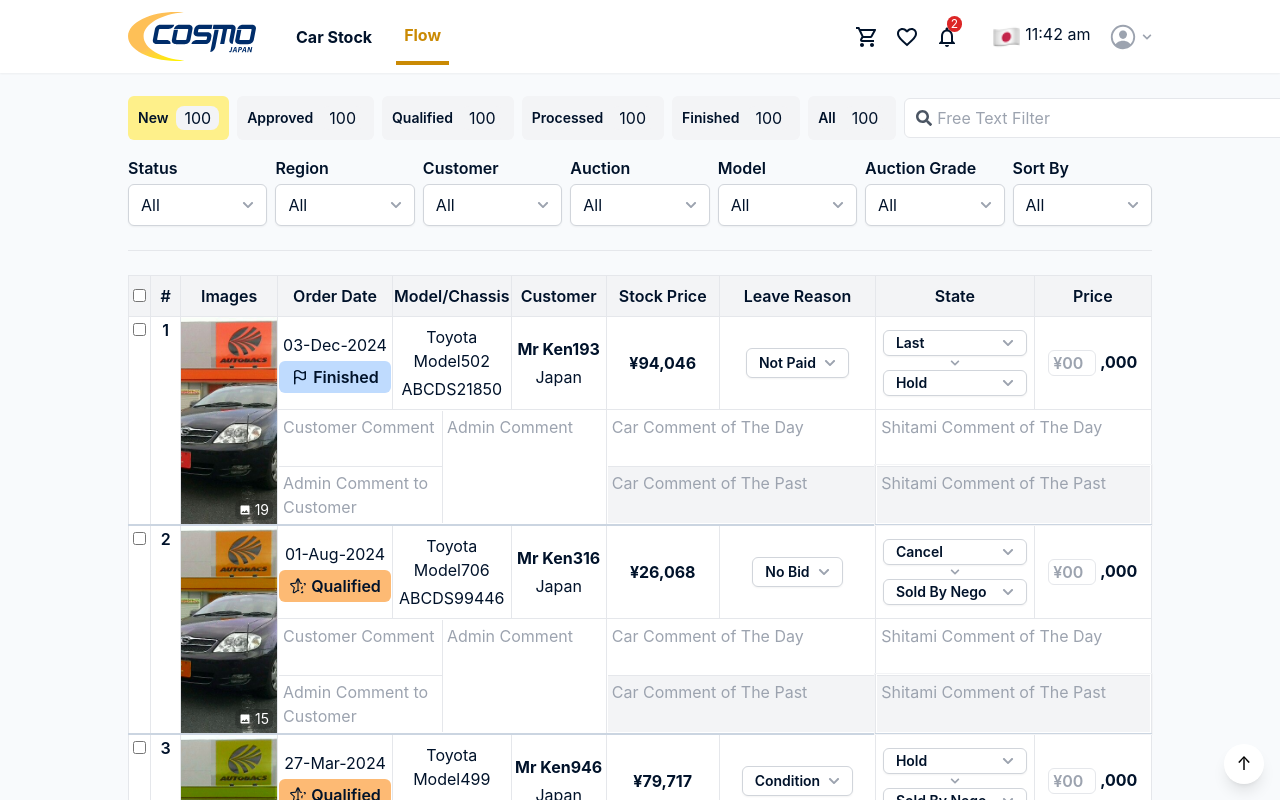
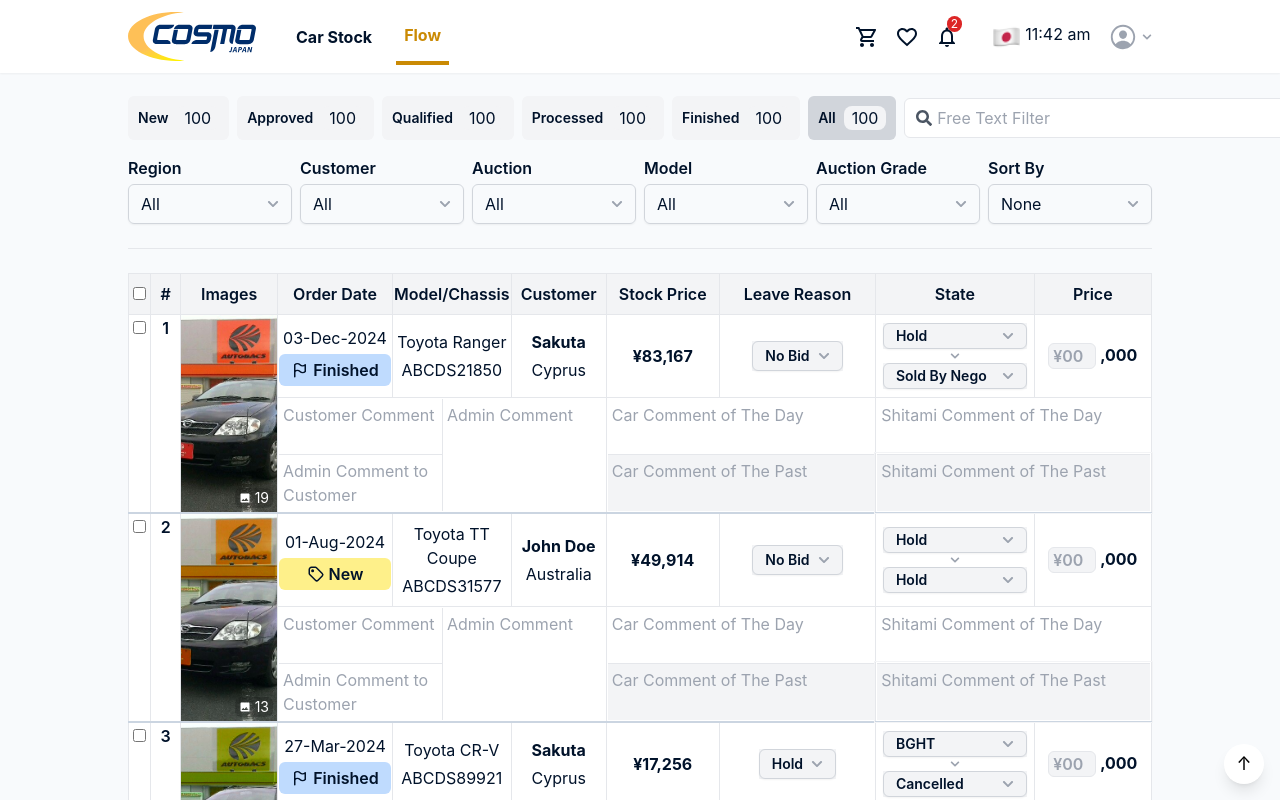
Before and after one commit to SakutaTHZ/AucNet, a React (Vite) app: page /admin in a window 1280 px wide. Shown: the top 800 px of the page. Built offline with nearby package versions, Linux system fonts and the light colour scheme.

Commit message:
updated filters

```diff
--- a/src/components/AucNetComponents/AdminComponents/AdminTableRow.tsx
+++ b/src/components/AucNetComponents/AdminComponents/AdminTableRow.tsx
@@ -136,8 +136,8 @@
         </td>
         <td className="border w-36 text-center py-2">
           <div className="flex flex-col gap-1">
-            <p className="customer font-bold">{` Mr ${car.customer}`}</p>
-            <p className="region">Japan</p>
+            <p className="customer font-bold">{`${car.customer}`}</p>
+            <p className="region">{`${car.region}`}</p>
           </div>
         </td>
         <td className="w-48 border text-center font-semibold py-2">
@@ -150,9 +150,9 @@
         <td className="w-48 border text-center font-semibold py-2">
           <DropDown
             options={conditions}
-            customClass="md:w-fit h-fit text-sm"
-            optionClass="w-fit h-fit text-sm"
-            optionBoxClass="left-0 w-fit h-fit z-50"
+            customClass="md:w-fit h-fit text-sm bg-gray-100"
+            optionClass="w-full h-fit text-sm"
+            optionBoxClass="left-0 w-fit-cus h-fit z-50"
             buttonClass="py-1"
             selected={car.leaveReason}
           />
@@ -161,7 +161,7 @@
           <div className="flex flex-col items-center gap-0.5">
             <DropDown
               options={statusSelectBefore}
-              customClass="md:w-36 h-fit text-sm"
+              customClass="md:w-36 h-fit text-sm bg-gray-100"
               optionClass="w-fit h-fit text-sm"
               optionBoxClass="left-0 w-fit h-fit z-20"
               buttonClass="py-0.5"
@@ -170,8 +170,8 @@
             <FaChevronDown size={10} className="text-gray-400" />
             <DropDown
               options={statusSelectAfter}
-              customClass="md:w-36 h-fit text-sm"
-              optionClass="w-fit h-fit text-sm"
+              customClass="md:w-36 h-fit text-sm bg-gray-100"
+              optionClass="w-fit h-fit text-sm bg-gray-100"
               optionBoxClass="left-0 w-fit h-fit z-20"
               buttonClass="py-0.5"
               selected={car.stateAfter}
@@ -182,7 +182,7 @@
           <div className="flex justify-center gap-1">
             <input
               type="text"
-              className="border w-12 px-1 rounded-md"
+              className="border w-12 px-1 rounded-md bg-gray-100"
               placeholder="¥00"
             />
             <p className="price font-bold">,000</p>
--- a/src/components/AucNetComponents/DropDown.tsx
+++ b/src/components/AucNetComponents/DropDown.tsx
@@ -8,15 +8,20 @@
   optionBoxClass?:string;
   buttonClass?:string;
   selected?:string;
+  onSelectionChange?: (selectedItems: string) => void;
 }
 
-const DropDown: React.FC<DropDownProps> = ({ selected,options, customClass,buttonClass, optionClass, optionBoxClass='right-0' }) => {
+const DropDown: React.FC<DropDownProps> = ({ selected,options, customClass,buttonClass, optionClass, optionBoxClass='right-0',
+  onSelectionChange }) => {
   const [isOpen, setIsOpen] = useState(false);
   const [selectedOption, setSelectedOption] = useState(selected?selected:options[0]);
 
   const handleOptionClick = (option: string) => {
     setSelectedOption(option);
     setIsOpen(false);
+    if (onSelectionChange) {
+      onSelectionChange(option);
+    }
   };
 
   const toggleDropdown = () => {
@@ -27,7 +32,7 @@
     <div className={`relative inline-block w-full text-left ${customClass}`}>
       <button
         onClick={toggleDropdown}
-        className={`inline-flex justify-between gap-2 text-nowrap items-center w-full bg-white border border-gray-300 hover:border-gray-400 px-3 rounded-md shadow-sm focus:outline-none ${buttonClass}`}
+        className={`inline-flex justify-between gap-2 text-nowrap items-center w-full transition-all border border-gray-300 hover:border-gray-400 px-3 rounded-md shadow-sm focus:outline-none ${buttonClass}`}
       >
         {selectedOption}
         <FaChevronDown size={12} className="text-gray-400 flex-shrink-0" />
--- /dev/null
+++ b/src/components/AucNetComponents/DropDownSearch.tsx
@@ -0,0 +1,149 @@
+import React, { ChangeEvent, useState } from "react";
+import { FaChevronDown } from "react-icons/fa";
+
+interface ListDataItem {
+  name: string;
+  count: number;
+}
+
+interface DropDownSearchProps {
+  options: ListDataItem[];
+  customClass?: string;
+  buttonClass?: string;
+  optionBoxClass?: string;
+  onSelectionChange?: (selectedItems: string[]) => void; // Callback for selected items
+}
+
+const DropDownSearch: React.FC<DropDownSearchProps> = ({
+  options,
+  customClass,
+  buttonClass,
+  optionBoxClass = "right-0",
+  onSelectionChange,
+}) => {
+  const [isOpen, setIsOpen] = useState(false);
+  const [checkedItems, setCheckedItems] = useState<string[]>([]);
+  const [searchTerm, setSearchTerm] = useState("");
+  const [isAllChecked, setIsAllChecked] = useState(true);
+
+  const filteredData = options.filter((item) =>
+    item.name.toLowerCase().includes(searchTerm.toLowerCase())
+  );
+
+  // Handle search term update
+  const handleSearchChange = (e: ChangeEvent<HTMLInputElement>) => {
+    setSearchTerm(e.target.value);
+  };
+
+  // Handle individual item check/uncheck
+  const handleCheckboxChange = (item: ListDataItem) => {
+    setCheckedItems((prev) => {
+      const newCheckedItems = prev.includes(item.name)
+        ? prev.filter((checked) => checked !== item.name)
+        : [...prev, item.name];
+
+      updateAllCheckedState(newCheckedItems);
+      notifySelectionChange(newCheckedItems);
+
+      return newCheckedItems;
+    });
+  };
+
+  // Handle "All" checkbox toggle
+  const handleAllCheckboxChange = () => {
+    const newCheckedItems = isAllChecked ? [] : options.map((item) => item.name);
+    setCheckedItems(newCheckedItems);
+    updateAllCheckedState(newCheckedItems);
+    notifySelectionChange(newCheckedItems);
+  };
+
+  // Update "All" checkbox state based on current selection
+  const updateAllCheckedState = (newCheckedItems: string[]) => {
+    setIsAllChecked(newCheckedItems.length === options.length);
+  };
+
+  // Notify parent component of selection change
+  const notifySelectionChange = (selectedItems: string[]) => {
+    if (onSelectionChange) {
+      onSelectionChange(selectedItems);
+    }
+  };
+
+  // Toggle dropdown open/close
+  const toggleDropdown = () => {
+    setIsOpen((prevState) => !prevState);
+  };
+
+  return (
+    <div className={`relative inline-block w-full text-left ${customClass}`}>
+      <button
+        onClick={toggleDropdown}
+        className={`inline-flex justify-between gap-2 text-nowrap items-center w-full transition-all border border-gray-300 hover:border-gray-400 px-3 rounded-md shadow-sm focus:outline-none ${buttonClass}`}
+      >
+        <p className="overflow-hidden max-w-40 text-ellipsis">
+          {checkedItems.length === 0 ? "All" : checkedItems.join(", ")}
+        </p>
+        <FaChevronDown size={12} className="text-gray-400 flex-shrink-0" />
+      </button>
+
+      {isOpen && (
+        <div
+          className={`origin-top-right absolute mt-2 w-full rounded-md shadow-lg bg-white ring-1 ring-black ring-opacity-5 ${optionBoxClass}`}
+        >
+          <div className="py-1 px-2 flex flex-col">
+            <input
+              type="text"
+              placeholder="Search"
+              value={searchTerm}
+              onChange={handleSearchChange}
+              className="pl-2 pr-4 py-2 rounded-md w-full bg-gray-100 outline-none"
+            />
+
+            {/* "All" Checkbox */}
+            <div className="py-1 px-1 flex justify-between cursor-pointer transition-all hover:bg-gray-100">
+              <label className="flex items-center justify-between w-full gap-2 cursor-pointer">
+                <div className="flex items-center gap-2">
+                  <input
+                    type="checkbox"
+                    checked={isAllChecked}
+                    onChange={handleAllCheckboxChange}
+                    className="form-checkbox h-3 w-3 cursor-pointer"
+                  />
+                  <span>All</span>
+                </div>
+                <span className="text-gray-500">{options.reduce((acc, item) => acc + item.count, 0)}</span>
+              </label>
+            </div>
+
+            {/* Filtered options */}
+            <div className="flex flex-col gap-2 py-2">
+              {filteredData.length > 0 ? (
+                filteredData.map((item, index) => (
+                  <div
+                    key={index}
+                    className="py-1 px-1 flex justify-between cursor-pointer transition-all hover:bg-gray-100"
+                  >
+                    <label className="flex items-center gap-2 cursor-pointer">
+                      <input
+                        type="checkbox"
+                        checked={checkedItems.includes(item.name)}
+                        onChange={() => handleCheckboxChange(item)}
+                        className="form-checkbox h-3 w-3 cursor-pointer"
+                      />
+                      <span>{item.name}</span>
+                    </label>
+                    <span className="text-gray-500">{item.count}</span>
+                  </div>
+                ))
+              ) : (
+                <p className="text-sm text-red-500">No results found</p>
+              )}
+            </div>
+          </div>
+        </div>
+      )}
+    </div>
+  );
+};
+
+export default DropDownSearch;
--- a/src/index.css
+++ b/src/index.css
@@ -152,6 +152,10 @@
   accent-color:#FFC158;
 }
 
+.w-fit-cus{
+  width:fit-content !important;
+}
+
 /* @media (prefers-color-scheme: light) {
   :root {
     color: #213547;
--- a/src/pages/aucnet/admin.tsx
+++ b/src/pages/aucnet/admin.tsx
@@ -49,12 +49,47 @@
 
   return `${day}-${month}-${year}`;
 };
+const region = [
+  { name: "Japan", count: 53 },
+  { name: "Myanmar", count: 74 },
+  { name: "Sweeden", count: 23 },
+  { name: "Australia", count: 14 },
+  { name: "Cyprus", count: 53 },
+];
+const customer = [
+  { name: "John Doe", count: 3 },
+  { name: "Sakuta", count: 54 },
+  { name: "John Wick", count: 13 },
+  { name: "Son Jin Wu", count: 34 },
+  { name: "Talia", count: 23 },
+];
+const auction = [
+  { name: "JU TOKYO", count: 53 },
+  { name: "NISSAN TENDER", count: 4 },
+  { name: "KCAA ABINO", count: 43 },
+  { name: "USS NIIGATA", count: 24 },
+  { name: "AEP", count: 13 },
+];
+const model = [
+  { name: "TT Coupe", count: 53 },
+  { name: "Hijet Truck", count: 74 },
+  { name: "Ranger", count: 23 },
+  { name: "CR-V", count: 14 },
+  { name: "Fit", count: 53 },
+];
+const auctionGrade = [
+  { name: "⭐ 1", count: 23 },
+  { name: "⭐ 2", count: 54 },
+  { name: "⭐ 3", count: 11 },
+  { name: "⭐ 4", count: 43 },
+  { name: "⭐ 5", count: 4 },
+];
+const sortModes = ["None", "Ascending", "Desending"];
 
 // Mock data fetching function with a delay
 const fetchCarData = () => {
   return new Promise((resolve) => {
     setTimeout(() => {
-      console.log(conditions[Math.floor(Math.random() * conditions.length)]);
       const data = Array.from({ length: 50 }).map((_, i) => ({
         orderDate: getRandomDate(
           new Date("2024-01-01"),
@@ -63,10 +98,14 @@
         chassis:
           "ABCDS" + Math.floor(Math.random() * (100000 - 10000 + 1) + 10000),
         make: "Toyota",
-        model: "Model" + Math.floor(Math.random() * (1000 - 100 + 1) + 100),
+        model: model[Math.floor(Math.random() * model.length)].name,
+        region: region[Math.floor(Math.random() * region.length)].name,
+        auction: auction[Math.floor(Math.random() * auction.length)].name,
+        auctionGrade:
+          auctionGrade[Math.floor(Math.random() * auctionGrade.length)].name,
         id: i,
         status: status[Math.floor(Math.random() * status.length)],
-        customer: "Ken" + Math.floor(Math.random() * (1000 - 100 + 1) + 100),
+        customer: customer[Math.floor(Math.random() * customer.length)].name,
         stockPrice: Math.floor(Math.random() * (100000 - 10000 + 1) + 10000),
         leaveReason: conditions[Math.floor(Math.random() * conditions.length)],
         stateBefore:
@@ -81,7 +120,7 @@
         images: Math.floor(Math.random() * (25 - 12 + 1) + 12),
       }));
       resolve(data);
-    }, 5000); // simulate 2-second delay
+    }, 5000);
   });
 };
 
@@ -114,12 +153,13 @@
 import SearchBox from "../../components/AucNetComponents/SearchBox";
 import SuperStatusBullet from "../../components/AucNetComponents/AdminComponents/SuperStatusBullet";
 import DropDown from "../../components/AucNetComponents/DropDown";
+import DropDownSearch from "../../components/AucNetComponents/DropDownSearch";
 import Gallery from "../../components/AucNetComponents/Gallery";
 import AdminTableRow from "../../components/AucNetComponents/AdminComponents/AdminTableRow";
 import ErrorBoundary from "../../components/AucNetComponents/AdminComponents/ErrorBoundary";
 
 const adminPage: React.FC = () => {
-  const [activeBullet, setActiveBullet] = useState<string>("New");
+  const [activeBullet, setActiveBullet] = useState<string>("All");
 
   const handleBulletClick = (bulletTitle: string) => {
     setActiveBullet(bulletTitle);
@@ -162,40 +202,66 @@
     setSelectedRows(checked ? Array.from({ length: 50 }, (_, i) => i) : []);
   };
 
+  const [selectedRegion, setSelectedRegion] = useState<string[]>([]);
+  const [selectedCustomer, setSelectedCustomer] = useState<string[]>([]);
+  const [selectedAuction, setSelectedAuction] = useState<string[]>([]);
+  const [selectedModel, setSelectedModel] = useState<string[]>([]);
+  const [selectedGrade, setSelectedGrade] = useState<string[]>([]);
+  const [sortMode, setSortMode] = useState<string>("None");
+
+  const handleRegionChange = (selectedItems: string[]) =>
+    setSelectedRegion(selectedItems);
+  const handleCustomerChange = (selectedItems: string[]) =>
+    setSelectedCustomer(selectedItems);
+  const handleAuctionChange = (selectedItems: string[]) =>
+    setSelectedAuction(selectedItems);
+  const handleModelChange = (selectedItems: string[]) =>
+    setSelectedModel(selectedItems);
+  const handleGradeChange = (selectedItems: string[]) =>
+    setSelectedGrade(selectedItems);
+  const handleSortModeChange = (mode: string) => setSortMode(mode);
+
   const CarList = () => {
     const cars = resource.read();
+
+    // Apply filtering first
+    const filteredCars = cars.filter((car: any) => {
+      return (
+        (selectedRegion.length === 0 || selectedRegion.includes(car.region)) &&
+        (selectedCustomer.length === 0 ||
+          selectedCustomer.includes(car.customer)) &&
+        (selectedAuction.length === 0 ||
+          selectedAuction.includes(car.auction)) &&
+        (selectedModel.length === 0 || selectedModel.includes(car.model)) &&
+        (selectedGrade.length === 0 || selectedGrade.includes(car.auctionGrade)) &&
+        (activeBullet === "All" || car.status === activeBullet)
+      );
+    });
+
+    // Apply sorting after filtering
+    const sortedCars = filteredCars.sort((a: any, b: any) => {
+      if (sortMode === "Ascending") return a.stockPrice - b.stockPrice; // Note: I changed `price` to `stockPrice` here.
+      if (sortMode === "Descending") return b.stockPrice - a.stockPrice;
+      return 0;
+    });
+
     return (
       <tbody>
-        {cars.map((car: any) => (
+        {sortedCars.map((car: any) => (
           <AdminTableRow
             key={car.id}
             car={car}
             onClick={toggleGallery}
             customClass="animate-appear"
             isSelected={selectedRows.includes(car.id)}
-            onCheckboxChange={(checked:any) => handleCheckboxChange(car.id, checked)}
+            onCheckboxChange={(checked: any) =>
+              handleCheckboxChange(car.id, checked)
+            }
           />
         ))}
       </tbody>
     );
   };
-
-  const status: string[] = [
-    "All",
-    "New",
-    "Approved",
-    "Qualified",
-    "Processed",
-    "Finished",
-  ];
-  const region: string[] = [
-    "All",
-    "Japan",
-    "Myanmar",
-    "Sweeden",
-    "Australia",
-    "Cyprus",
-  ];
 
   return (
     <div className="w-full h-fit min-h-screen px-8 md:px-16 lg:px-32 py-24 bg-slate-50">
@@ -252,74 +318,75 @@
         </div>
 
         <div className="flex gap-2 py-2">
-          <div className="w-full flex flex-col gap-1">
+          {/* <div className="w-full flex flex-col gap-1">
             <p className="font-semibold">Status</p>
             <DropDown
               options={status}
               customClass="w-full z-20"
               optionClass="w-full"
               optionBoxClass="left-0"
-              buttonClass="py-2"
+              buttonClass="py-2 h-10"
             />
-          </div>
+          </div> */}
           <div className="w-full flex flex-col gap-1">
             <p className="font-semibold">Region</p>
-            <DropDown
+            <DropDownSearch
               options={region}
-              customClass="w-full z-20"
-              optionClass="w-full"
+              customClass="w-full z-[100]"
               optionBoxClass="left-0"
-              buttonClass="py-2"
+              buttonClass="py-2 h-10"
+              onSelectionChange={handleRegionChange}
             />
           </div>
           <div className="w-full flex flex-col gap-1">
             <p className="font-semibold">Customer</p>
-            <DropDown
-              options={status}
-              customClass="w-full z-20"
-              optionClass="w-full"
+            <DropDownSearch
+              options={customer}
+              customClass="w-full z-[100]"
               optionBoxClass="left-0"
-              buttonClass="py-2"
+              buttonClass="py-2 h-10"
+              onSelectionChange={handleCustomerChange}
             />
           </div>
           <div className="w-full flex flex-col gap-1">
             <p className="font-semibold">Auction</p>
-            <DropDown
-              options={status}
-              customClass="w-full z-20"
-              optionClass="w-full"
+            <DropDownSearch
+              options={auction}
+              customClass="w-full z-[100]"
               optionBoxClass="left-0"
-              buttonClass="py-2"
+              buttonClass="py-2 h-10"
+              onSelectionChange={handleAuctionChange}
             />
           </div>
           <div className="w-full flex flex-col gap-1">
             <p className="font-semibold">Model</p>
-            <DropDown
-              options={status}
-              customClass="w-full z-20"
-              optionClass="w-full"
+            <DropDownSearch
+              options={model}
+              customClass="w-full z-[100]"
               optionBoxClass="left-0"
-              buttonClass="py-2"
+              buttonClass="py-2 h-10"
+              onSelectionChange={handleModelChange}
             />
           </div>
           <div className="w-full flex flex-col gap-1">
             <p className="font-semibold">Auction Grade</p>
-            <DropDown
-              options={status}
-              customClass="w-full z-20"
-              optionClass="w-full"
+            <DropDownSearch
+              options={auctionGrade}
+              customClass="w-full z-[100]"
               optionBoxClass="left-0"
-              buttonClass="py-2"
+              buttonClass="py-2 h-10"
+              onSelectionChange={handleGradeChange}
             />
           </div>
           <div className="w-full flex flex-col gap-1">
             <p className="font-semibold">Sort By</p>
             <DropDown
-              options={status}
+              options={sortModes}
               customClass="w-full z-20"
               optionClass="w-full"
               optionBoxClass="left-0"
-              buttonClass="py-2"
+              buttonClass="py-2 h-10"
+              onSelectionChange={handleSortModeChange}
             />
           </div>
         </div>
```
